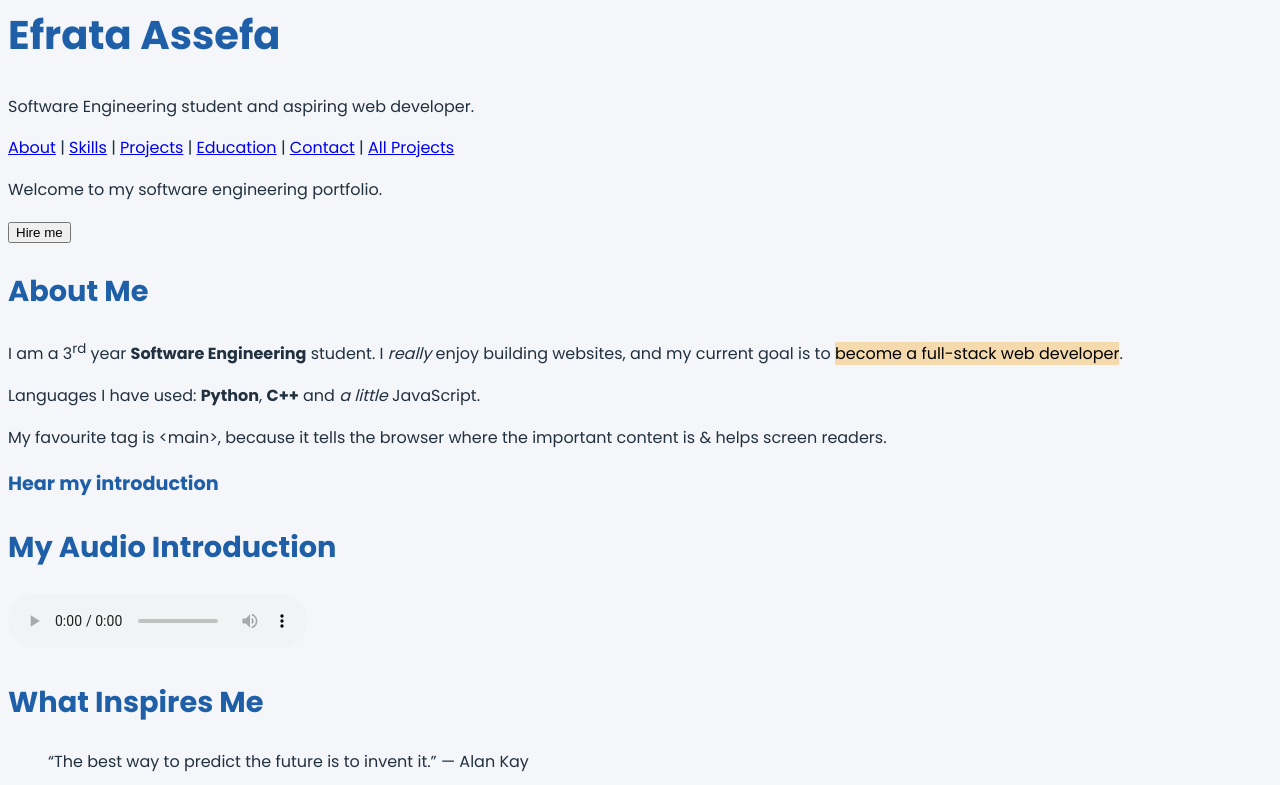
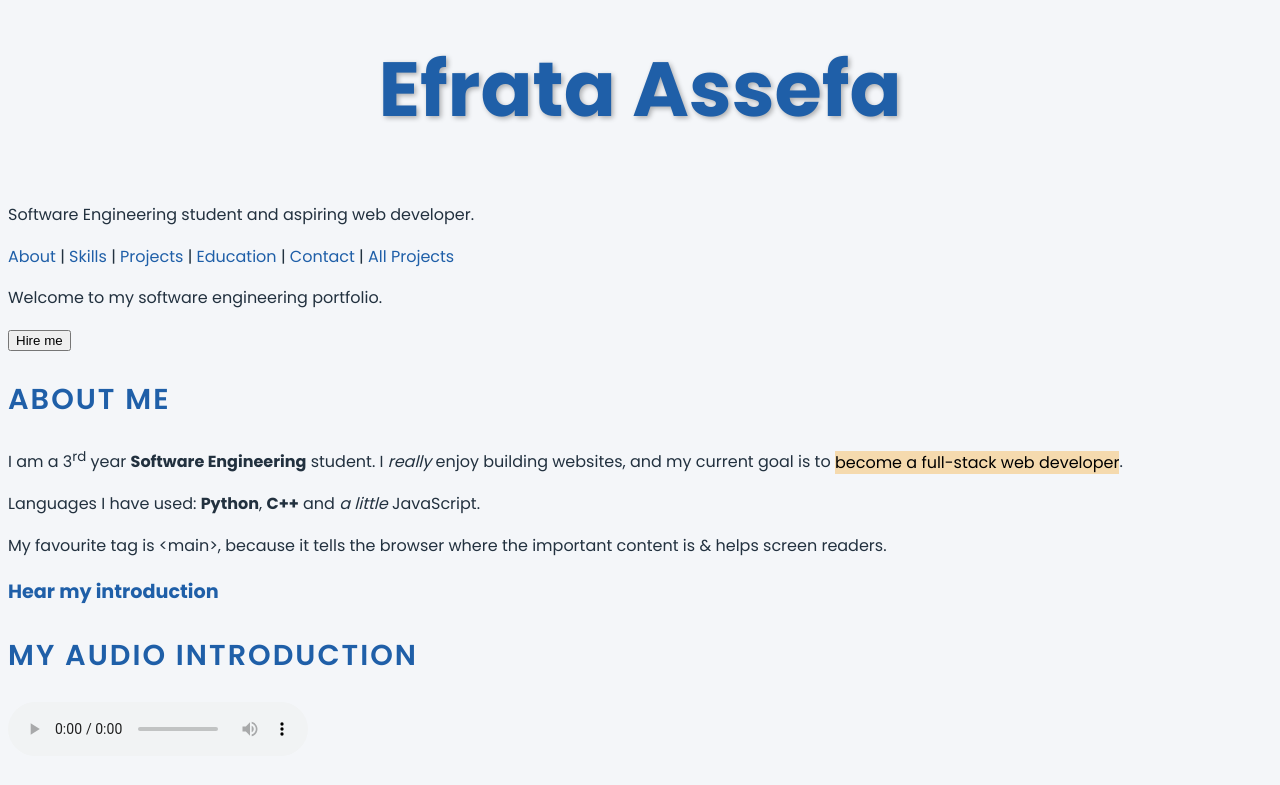
Before and after one commit to Efrata03/Efrata-Portfolio, a plain HTML site: page index.html in a window 1280 px wide. Shown: the part 367-1152 px from the top of the page. Drawn offline with Linux system fonts and the light colour scheme.

Commit message:
feat:complete css text properties

```diff
--- a/css/style.css
+++ b/css/style.css
@@ -23,9 +23,8 @@ body {
 /* ---------- Headings ---------- */
 h1 {
     color: #1f5fa8;
-    font-size: 2.5rem;
+    font-size: 6vw;
 }
-
 h2 {
     color: rgb(31, 95, 168);
     font-size: 1.8rem;
@@ -40,3 +39,29 @@ h3 {
 mark {
     background-color: rgba(245, 166, 35, 0.35);
 }
+/* ---------- Text Properties ---------- */
+h1 {
+    text-align: center;
+    font-weight: 700;
+    text-shadow: 2px 2px 5px rgba(0, 0, 0, 0.3);
+}
+
+h2 {
+    text-transform: uppercase;
+    letter-spacing: 2px;
+    font-weight: 600;
+}
+
+a {
+    color: #1f5fa8;
+    text-decoration: none;
+}
+
+blockquote {
+    font-size: 1.2em;
+    font-style: italic;
+}
+
+code, pre {
+    font-family: 'Courier New', monospace;
+}
```
